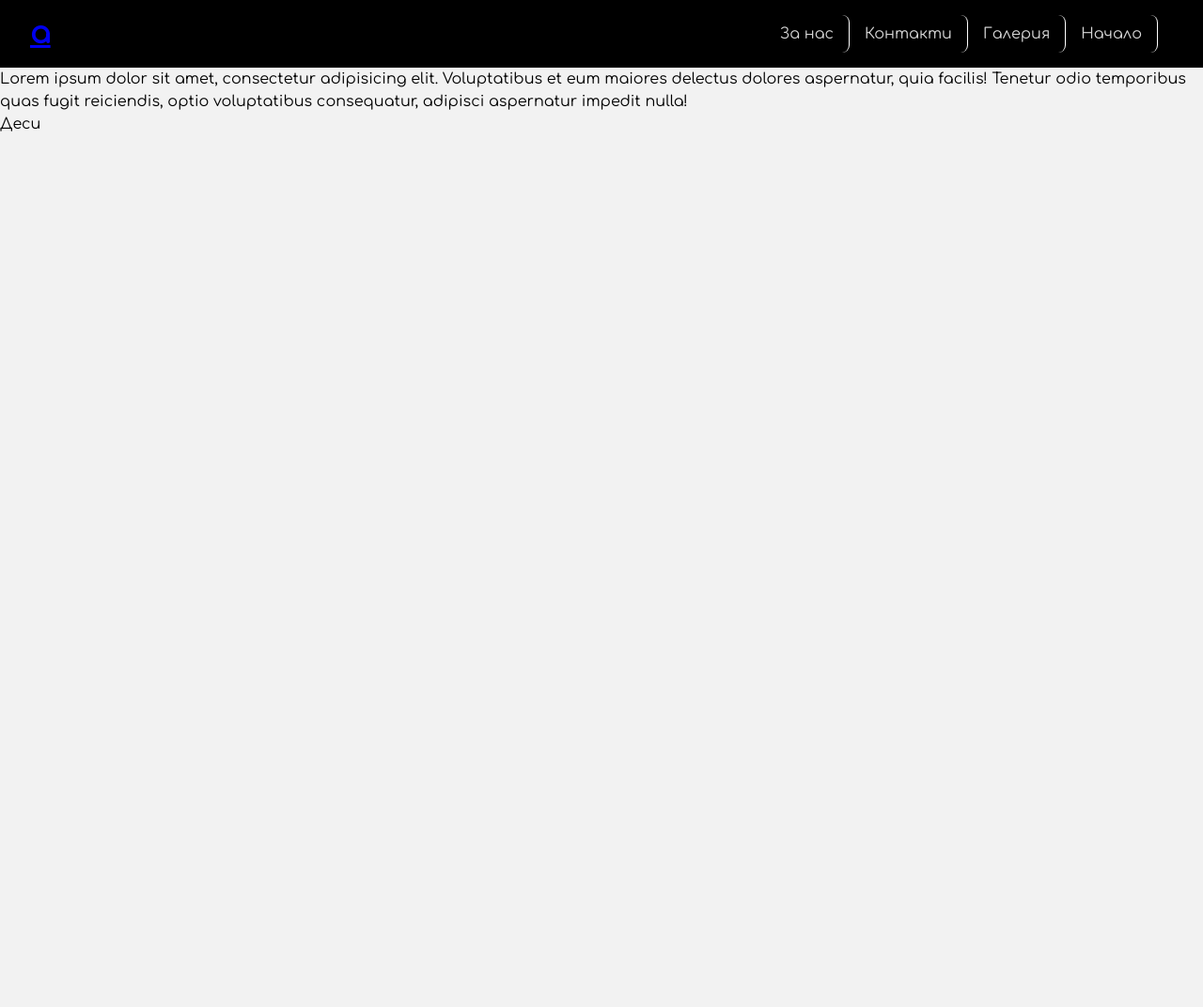
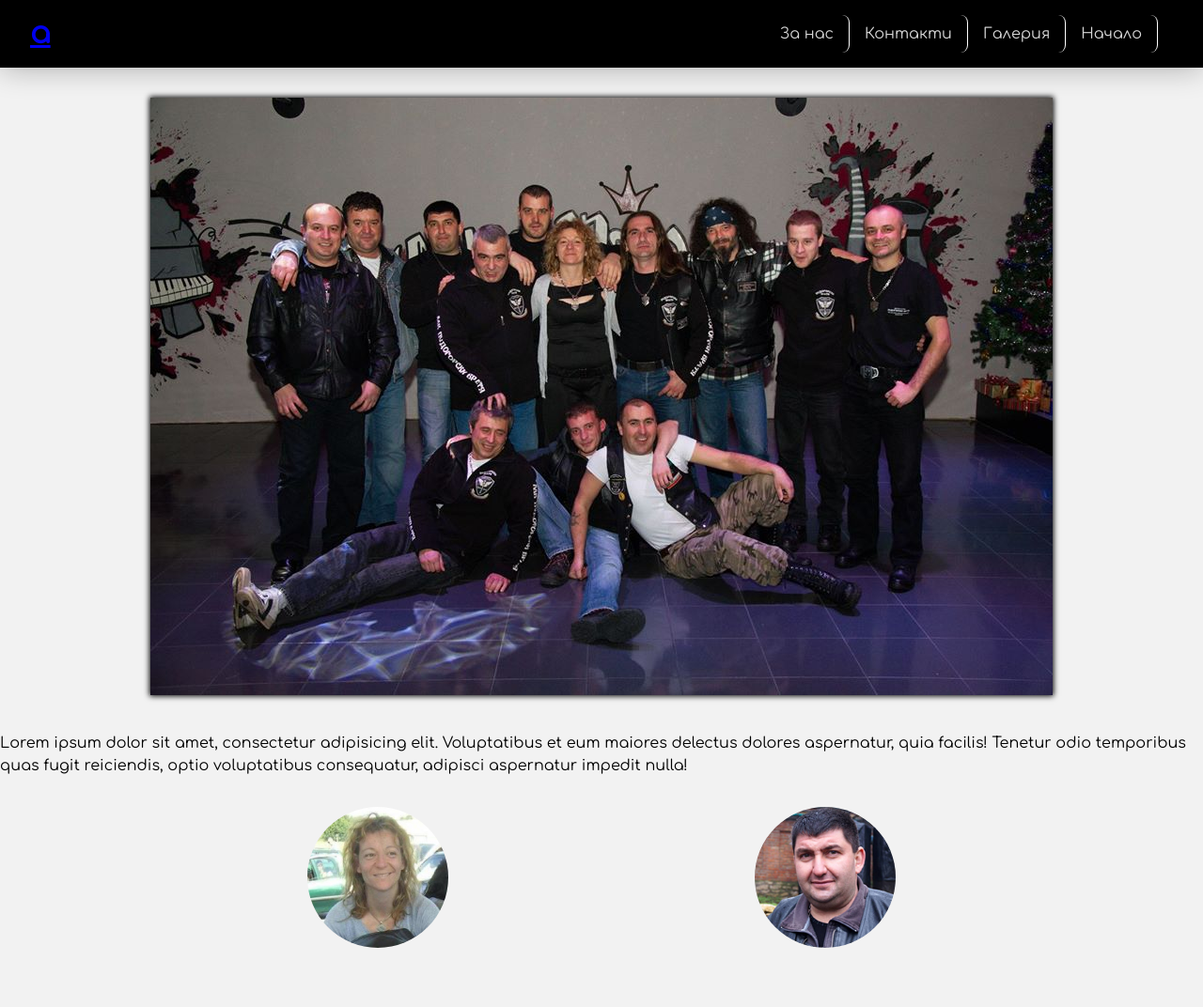
Before and after one commit to desislava0613/ludogorskibratq, a Jekyll site: the page built from about.html, in a window 1280 px wide. Shown: the whole page at 94% size. Built offline with Jekyll 4.4.1, drawn with Linux system fonts in a browser that asks for light colours; before the commit the page ends 900 px from its top, so only the background shows below that.

Commit message:
Updating about page

```diff
--- a/about.html
+++ b/about.html
@@ -5,13 +5,16 @@ permalink: /about/
 ---
 
 <section class="about-section">
-    <div class="about-image"><!-- <img src="/images/mc.jpg"> --></div>
+    <div class="about-image"><img src="{{ site.baseurl }}/images/mc2.jpg"></div>
     <article class="mcinfo">
         <p>Lorem ipsum dolor sit amet, consectetur adipisicing elit. Voluptatibus et eum maiores delectus dolores aspernatur, quia facilis! Tenetur odio temporibus quas fugit reiciendis, optio voluptatibus consequatur, adipisci aspernatur impedit nulla!</p>
     </article>
     <article class="members">
-        <div class="tooltip"><!-- <img src="images/desi4.jpg"> -->
+        <div class="tooltip"><img src="{{ site.baseurl }}/images/desi4.jpg">
         <span class="tooltiptext">Деси</span>
+        </div>
+        <div class="tooltip"><img src="{{ site.baseurl }}/images/ico3.jpg">
+        <span class="tooltiptext">Христо</span>
         </div>
     </article>
 </section>
--- a/css/layout.css
+++ b/css/layout.css
@@ -74,3 +74,52 @@ body {
     padding: 0.5em;
     z-index: 5;
 }
+
+
+
+
+.about-image {
+    text-align: center;
+    margin: 2em 0;
+}
+
+.about-image img {
+    box-shadow: 0 0 6px 1px rgba(0, 0, 0, 5);
+}
+
+.members {
+    display: flex;
+    justify-content: space-evenly;
+    margin: 2em 0;
+}
+
+.tooltip {
+    position: relative;
+    display: inline-block;
+}
+
+.tooltip img {
+    border-radius: 50%;
+    width: 150px;
+}
+
+
+.tooltip .tooltiptext {
+    visibility: hidden;
+    background-color: #555;
+    color: white;
+    text-align: center;
+    border-radius: 0.3em;
+    position: absolute;
+    z-index: 1;
+    padding: 1em;
+    margin: 0 auto;
+    top: 100%;
+    left: 50%;
+    margin-left: -50px;
+}
+
+.tooltip:hover .tooltiptext {
+    visibility: visible;
+    opacity: 1;
+}
--- a/css/secondnav.css
+++ b/css/secondnav.css
@@ -4,6 +4,7 @@
     align-items: center;
     background-color: black;
     padding: 0.5em 2em;
+    box-shadow: 0 0 2em 0 rgba(0, 0, 0, 0.3);
 }
 
 .second-header .second-nav ul {
--- a/docs/css/secondnav.css
+++ b/docs/css/secondnav.css
@@ -4,6 +4,7 @@
     align-items: center;
     background-color: black;
     padding: 0.5em 2em;
+    box-shadow: 0 0 2em 0 rgba(0, 0, 0, 0.3);
 }
 
 .second-header .second-nav ul {
--- a/docs/feed.xml
+++ b/docs/feed.xml
@@ -1 +1 @@
-<?xml version="1.0" encoding="utf-8"?><feed xmlns="http://www.w3.org/2005/Atom" ><generator uri="https://jekyllrb.com/" version="4.0.0">Jekyll</generator><link href="http://localhost:4000/ludogorskibratq/feed.xml" rel="self" type="application/atom+xml" /><link href="http://localhost:4000/ludogorskibratq/" rel="alternate" type="text/html" /><updated>2019-11-26T00:17:09+02:00</updated><id>http://localhost:4000/ludogorskibratq/feed.xml</id><title type="html">Лудогорски братя</title><subtitle>Hi there</subtitle></feed>
+<?xml version="1.0" encoding="utf-8"?><feed xmlns="http://www.w3.org/2005/Atom" ><generator uri="https://jekyllrb.com/" version="4.0.0">Jekyll</generator><link href="http://localhost:4000/ludogorskibratq/feed.xml" rel="self" type="application/atom+xml" /><link href="http://localhost:4000/ludogorskibratq/" rel="alternate" type="text/html" /><updated>2019-11-28T07:30:19+02:00</updated><id>http://localhost:4000/ludogorskibratq/feed.xml</id><title type="html">Лудогорски братя</title><subtitle>Hi there</subtitle></feed>
```
Also changed, not shown: docs/about/index.html (+5 -2 lines), docs/css/layout.css (+49 -0 lines), docs/images/mc2.jpg (added), images/mc2.jpg (added).
